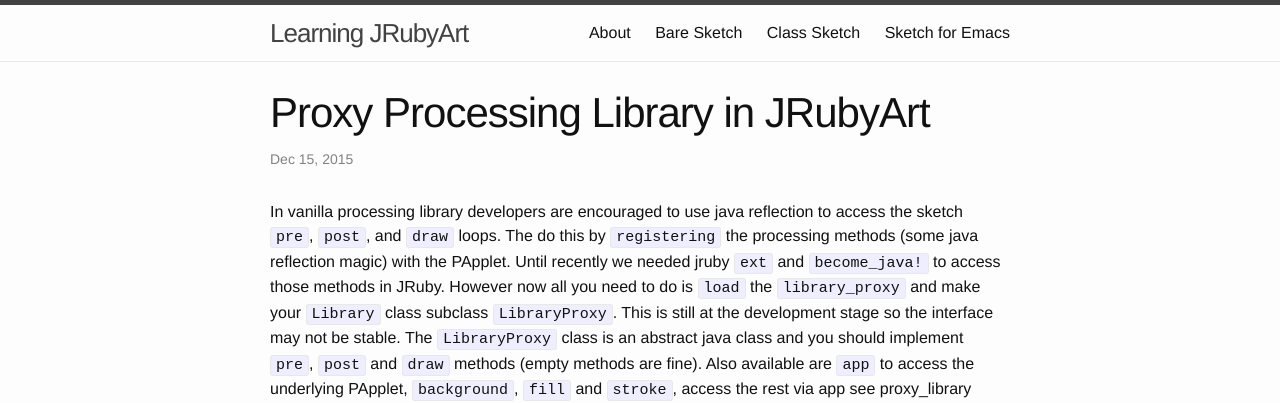
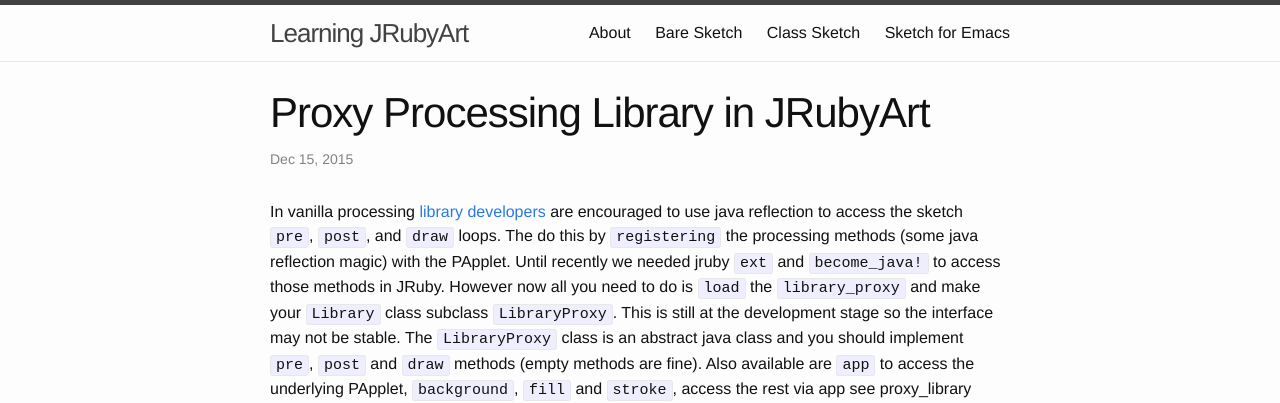
Before and after one commit to monkstone/monkstone.github.com, a Jekyll site: the page built from _posts/2015-12-15-proxy-library.md, in a window 1280 px wide. Shown: the top 403 px of the page. Built offline with Jekyll 4.4.1, drawn with Linux system fonts in a browser that asks for light colours; part of the change alters nothing that is shown.

Commit message:
add link

```diff
--- a/_posts/2015-12-15-proxy-library.md
+++ b/_posts/2015-12-15-proxy-library.md
@@ -6,7 +6,7 @@ categories: jruby_art update
 keywords: abstract, reflection, library, JRubyArt
 ---
 
-In vanilla processing library developers are encouraged to use java reflection to access the sketch `pre`, `post`, and `draw` loops. The do this by `registering` the processing methods (some java reflection magic) with the PApplet. Until recently we needed jruby `ext` and `become_java!` to access those methods in JRuby. However now all you need to do is `load` the `library_proxy` and make your `Library` class subclass `LibraryProxy`. This is still at the development stage so the interface may not be stable. The `LibraryProxy` class is an abstract java class and you should implement `pre`, `post` and `draw` methods (empty methods are fine). Also available are
+In vanilla processing [library developers][vanilla] are encouraged to use java reflection to access the sketch `pre`, `post`, and `draw` loops. The do this by `registering` the processing methods (some java reflection magic) with the PApplet. Until recently we needed jruby `ext` and `become_java!` to access those methods in JRuby. However now all you need to do is `load` the `library_proxy` and make your `Library` class subclass `LibraryProxy`. This is still at the development stage so the interface may not be stable. The `LibraryProxy` class is an abstract java class and you should implement `pre`, `post` and `draw` methods (empty methods are fine). Also available are
 `app` to access the underlying PApplet, `background`, `fill` and `stroke`, access the rest via app see proxy_library where `app.ellipse` is used.
 
 ### The Sketch
@@ -57,3 +57,5 @@ end
 Note the white circle in the red ellipse comes from the library class
 
 <img src="/assets/library_proxy.png" />
+
+[vanilla]:https://github.com/processing/processing/wiki/Library-Basics
```
